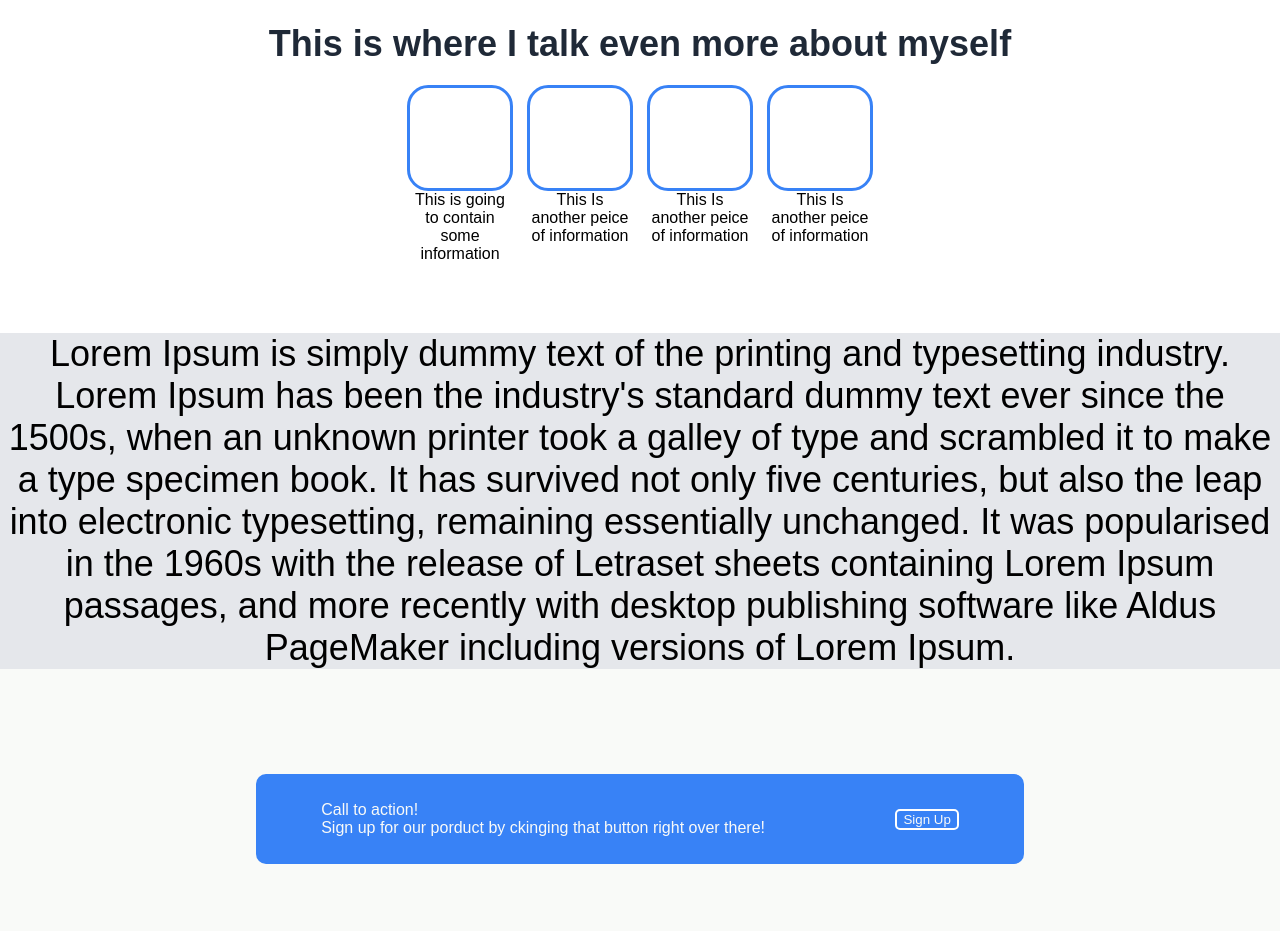
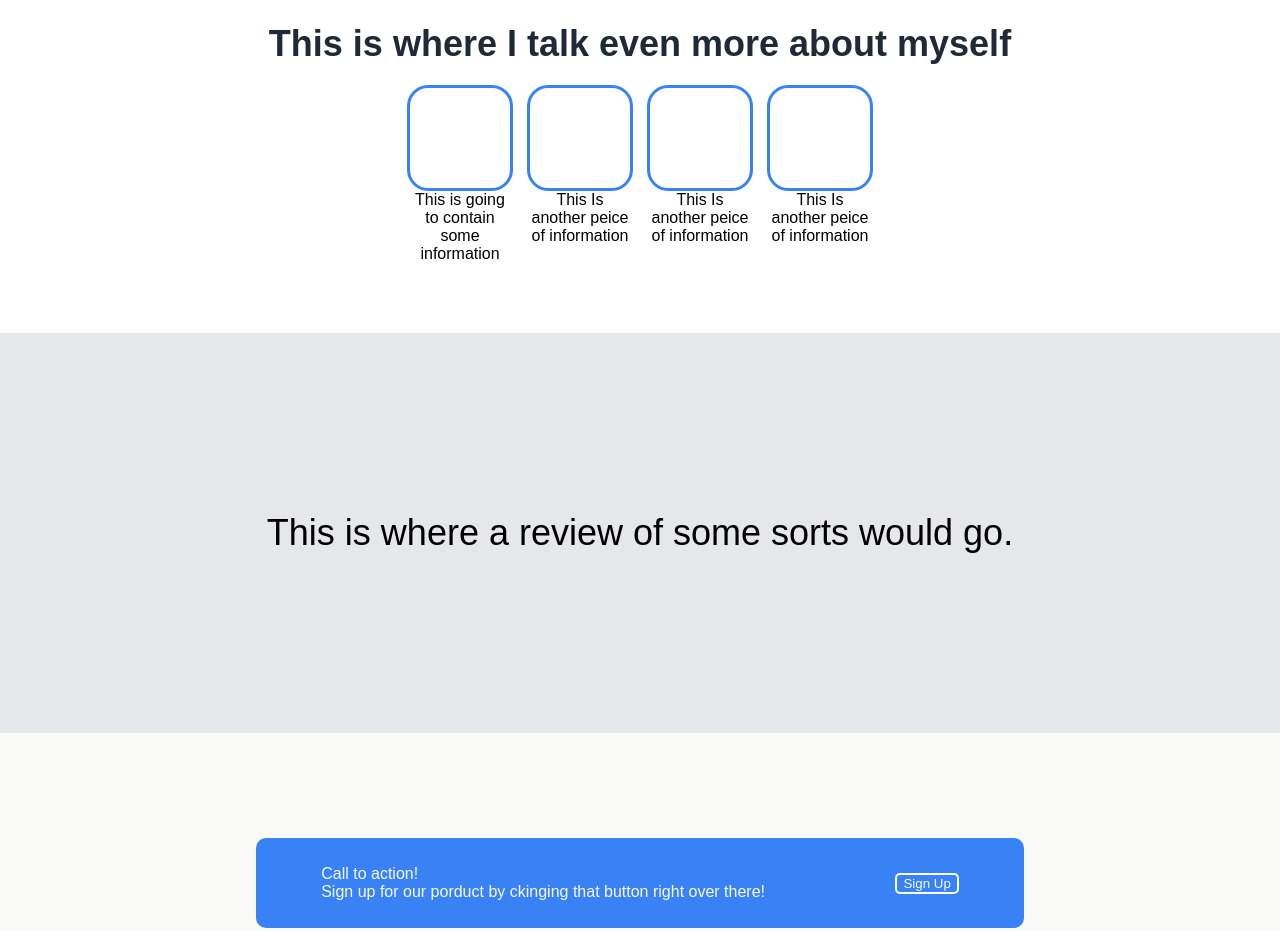
Before and after one commit to LemarTokham/landing_page, a plain HTML site: page index.html in a window 1280 px wide. Shown: the part 567-1498 px from the top of the page. Drawn offline with Linux system fonts and the light colour scheme.

Commit message:
Change review section to have text in the center

```diff
--- a/index.html
+++ b/index.html
@@ -54,7 +54,7 @@
         <div class="bottom-section">
             <div class="bottom-content">
                 <div class="review">
-                    Lorem Ipsum is simply dummy text of the printing and typesetting industry. Lorem Ipsum has been the industry's standard dummy text ever since the 1500s, when an unknown printer took a galley of type and scrambled it to make a type specimen book. It has survived not only five centuries, but also the leap into electronic typesetting, remaining essentially unchanged. It was popularised in the 1960s with the release of Letraset sheets containing Lorem Ipsum passages, and more recently with desktop publishing software like Aldus PageMaker including versions of Lorem Ipsum.
+                    This is where a review of some sorts would go.
                 </div>
             </div>
 
--- a/styls.css
+++ b/styls.css
@@ -153,10 +153,13 @@ ul {
 
 
 .review {
+    display: flex;
+    align-items: center;
     margin: auto;
     text-align: center;
     font-size: 36px;
     font-family: sans-serif;
+    height: 400px;
 
 }
 
```
